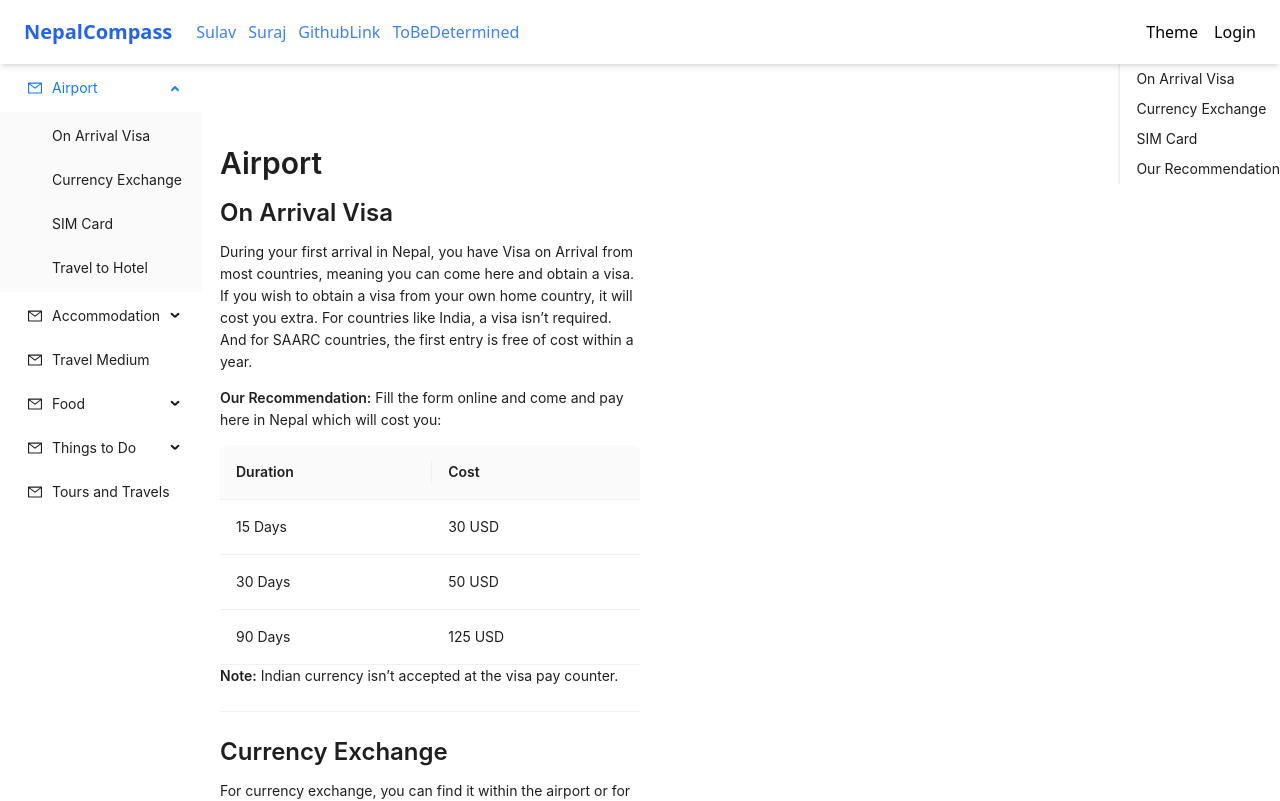
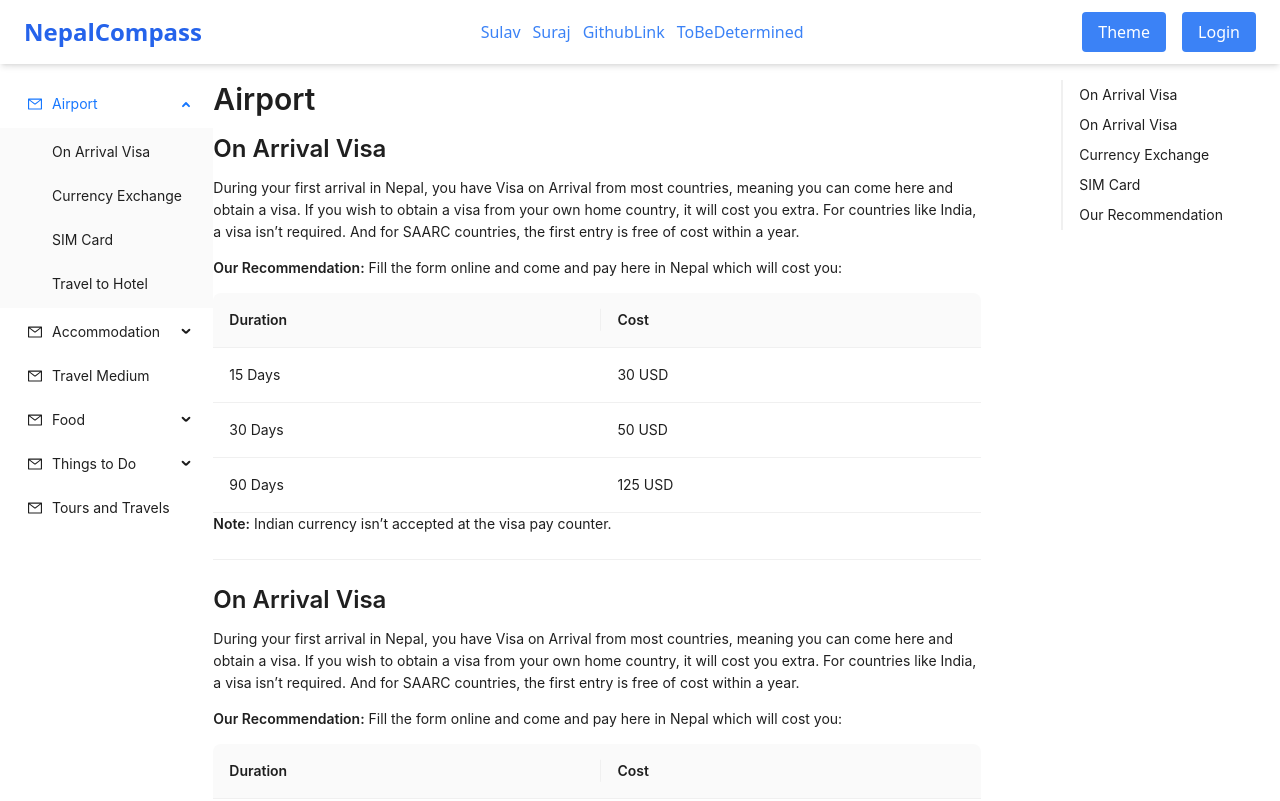
Before and after one commit to Sulav2060/NepalCompass, a React (Vite) app: page / in a window 1280 px wide. Shown: the top 801 px of the page. Built offline with nearby package versions, Linux system fonts and the light colour scheme.

Commit message:
Refactor display mechanism for pages

```diff
--- a/src/components/LeftSidebar.jsx
+++ b/src/components/LeftSidebar.jsx
@@ -1,6 +1,7 @@
 import React from "react";
 import { Menu } from "antd";
 import { MailOutlined } from "@ant-design/icons";
+import { Link } from "react-router-dom"; // Import Link from React Router
 
 const { SubMenu } = Menu;
 
@@ -10,27 +11,27 @@ const LeftSidebar = () => {
       label: "Airport",
       key: "airport",
       children: [
-        { label: "On Arrival Visa", key: "on_arrival_visa" },
-        { label: "Currency Exchange", key: "currency_exchange" },
-        { label: "SIM Card", key: "sim_card" },
-        { label: "Travel to Hotel", key: "travel_hotel" },
+        { label: "On Arrival Visa", key: "pagetemplate" },
+        { label: "Currency Exchange", key: "pagetemplate" },
+        { label: "SIM Card", key: "pagetemplate" },
+        { label: "Travel to Hotel", key: "pagetemplate" },
       ],
     },
     {
       label: "Accommodation",
       key: "accommodation",
       children: [
-        { label: "Hotels", key: "hotels" },
-        { label: "Hostels", key: "hostels" },
+        { label: "Hotels", key: "pagetemplate" },
+        { label: "Hostels", key: "pagetemplate" },
       ],
     },
-    { label: "Travel Medium", key: "travel_medium" },
+    { label: "Travel Medium", key: "pagetemplate" },
     {
       label: "Food",
       key: "food",
       children: [
-        { label: "Local Cuisine", key: "local_cuisine" },
-        { label: "Continental Cuisine", key: "continental_cuisine" },
+        { label: "Local Cuisine", key: "pagetemplate" },
+        { label: "Continental Cuisine", key: "pagetemplate" },
       ],
     },
     {
@@ -64,27 +65,35 @@ const LeftSidebar = () => {
     { label: "Tours and Travels", key: "tours_and_travels" },
   ];
 
+  const renderMenuItem = (item) => {
+    if (item.children) {
+      return (
+        <SubMenu key={item.key} icon={<MailOutlined />} title={item.label}>
+          {item.children.map((child) => (
+            <Menu.Item key={child.key}>
+              <Link to={`/${child.key}`}>{child.label}</Link>
+            </Menu.Item>
+          ))}
+        </SubMenu>
+      );
+    } else {
+      return (
+        <Menu.Item key={item.key} icon={<MailOutlined />}>
+          <Link to={`/${item.key}`}>{item.label}</Link>
+        </Menu.Item>
+      );
+    }
+  };
+
   return (
-    <div className="fixed left-0 overflow-y-auto">
+    <div className="fixed w-1/6">
       <Menu
         mode="inline"
         defaultSelectedKeys={["airport"]}
         defaultOpenKeys={["airport"]}
         style={{ height: "100%", borderRight: 0 }}
       >
-        {items.map((item) =>
-          item.children ? (
-            <SubMenu key={item.key} icon={<MailOutlined />} title={item.label}>
-              {item.children.map((child) => (
-                <Menu.Item key={child.key}>{child.label}</Menu.Item>
-              ))}
-            </SubMenu>
-          ) : (
-            <Menu.Item key={item.key} icon={<MailOutlined />}>
-              {item.label}
-            </Menu.Item>
-          )
-        )}
+        {items.map((item) => renderMenuItem(item))}
       </Menu>
     </div>
   );
--- a/src/components/Navbar.jsx
+++ b/src/components/Navbar.jsx
@@ -5,19 +5,19 @@ const Navbar = () => {
     <div className="fixed top-0 z-10 w-full bg-white shadow-md">
       <div className="container mx-auto flex justify-between items-center h-16 px-6">
         <div className="flex items-center">
-          <button className="text-xl font-semibold text-blue-600">
+          <button className="text-2xl font-bold text-blue-600 hover:text-blue-700">
             NepalCompass
           </button>
-          <div className="ml-6 space-x-3 text-blue-500">
-            <a href="#">Sulav</a>
-            <a href="#">Suraj</a>
-            <a href="#">GithubLink</a>
-            <a href="#">ToBeDetermined</a>
-          </div>
+        </div>
+        <div className="flex justify-center space-x-3 text-blue-500">
+          <a href="#" className="hover:underline">Sulav</a>
+          <a href="#" className="hover:underline">Suraj</a>
+          <a href="#" className="hover:underline">GithubLink</a>
+          <a href="#" className="hover:underline">ToBeDetermined</a>
         </div>
         <div>
-          <button className="mr-4">Theme</button>
-          <button>Login</button>
+          <button className="mr-4 bg-blue-500 text-white rounded px-4 py-2 hover:bg-blue-600">Theme</button>
+          <button className="bg-blue-500 text-white rounded px-4 py-2 hover:bg-blue-600">Login</button>
         </div>
       </div>
     </div>
--- a/src/components/RightSidebar.jsx
+++ b/src/components/RightSidebar.jsx
@@ -10,7 +10,7 @@ const RightSidebar = ({ navigationItems }) => {
   }
 
   return (
-    <div className="fixed right-0 overflow-y-auto">
+    <div className="fixed px-20 overflow-y-auto">
       <Anchor affix={true}>
         {/* <Link href="#top" title="Top" /> */}
         {navigationItems.map((item) => (
--- a/src/pages/Airport.jsx
+++ b/src/pages/Airport.jsx
@@ -22,23 +22,24 @@ const visaColumns = [
 const Airport = () => {
   const navigationItems = [
     { id: "visa", title: "On Arrival Visa" },
+    { id: "visa2", title: "On Arrival Visa" },
+
     { id: "currency", title: "Currency Exchange" },
     { id: "sim", title: "SIM Card" },
     { id: "recommendation", title: "Our Recommendation" },
   ];
 
   return (
-    <div>
+    <div className="flex flex-col h-screen ">
       <Navbar />
-      <div className="flex mt-16">
-        <div className="w-1/5">
+      <div className="flex mt-20">
+        <div className="w-1/6 ">
           <LeftSidebar />
         </div>
 
-        <div className="mx-20 w-3/5">
+        <div className="w-3/5 ">
           <Row>
             <Col>
-              <div className="h-[10vh]"></div>
               <div className="overflow-hidden">
                 <Title level={2}>Airport</Title>
 
@@ -68,6 +69,31 @@ const Airport = () => {
                 </Paragraph>
 
                 <Divider />
+                <Paragraph id="visa2">
+                  <Title level={3}>On Arrival Visa</Title>
+                  <Paragraph>
+                    During your first arrival in Nepal, you have Visa on Arrival
+                    from most countries, meaning you can come here and obtain a
+                    visa. If you wish to obtain a visa from your own home
+                    country, it will cost you extra. For countries like India, a
+                    visa isn’t required. And for SAARC countries, the first
+                    entry is free of cost within a year.
+                  </Paragraph>
+                  <Paragraph>
+                    <strong>Our Recommendation:</strong> Fill the form online
+                    and come and pay here in Nepal which will cost you:
+                  </Paragraph>
+                  <Table
+                    dataSource={visaDataSource}
+                    columns={visaColumns}
+                    pagination={false}
+                  />
+                  <Paragraph>
+                    <strong>Note:</strong> Indian currency isn’t accepted at the
+                    visa pay counter.
+                  </Paragraph>
+                </Paragraph>
+                <Divider/>
 
                 <Paragraph id="currency">
                   <Title level={3}>Currency Exchange</Title>
@@ -121,9 +147,9 @@ const Airport = () => {
             </Col>
           </Row>
         </div>
-        <div className="w-4/5">
-            <RightSidebar navigationItems={navigationItems} />
-          </div>
+        <div className="w-1/5">
+          <RightSidebar navigationItems={navigationItems} />
+        </div>
       </div>
     </div>
   );
--- a/src/pages/PageTemplate.jsx
+++ b/src/pages/PageTemplate.jsx
@@ -1,3 +1,5 @@
+///use this template to create new page///
+
 import React from "react";
 import RightSidebar from "../components/RightSidebar";
 import LeftSidebar from "../components/LeftSidebar";
@@ -5,27 +7,28 @@ import Navbar from "../components/Navbar";
 
 const PageTemplate = () => {
   const navigationItems = [
+    ///page ma vako title haru list garni
+    //list all id(s) from the page
+    //eg
     { id: "visa", title: "On Arrival Visa" },
     { id: "currency", title: "Currency Exchange" },
     { id: "sim", title: "SIM Card" },
     { id: "recommendation", title: "Our Recommendation" },
-    ///page ma vako title haru list garni
   ];
 
   return (
-    <div>
+    <div className="flex flex-col h-screen ">
       <Navbar />
       <div className="flex mt-20">
-        <div className="w-1/5 fixed left-0 h-full">
+        <div className="w-1/6">
           <LeftSidebar />
         </div>
-        <div className="mx-20 w-3/5">content</div>
-        <div className="w-1/5 fixed right-0 h-full">
+        <div className="w-3/5">content</div>
+        <div className="w-1/6">
           <RightSidebar navigationItems={navigationItems} />
         </div>
       </div>
     </div>
   );
-
 };
 export default PageTemplate;
```
